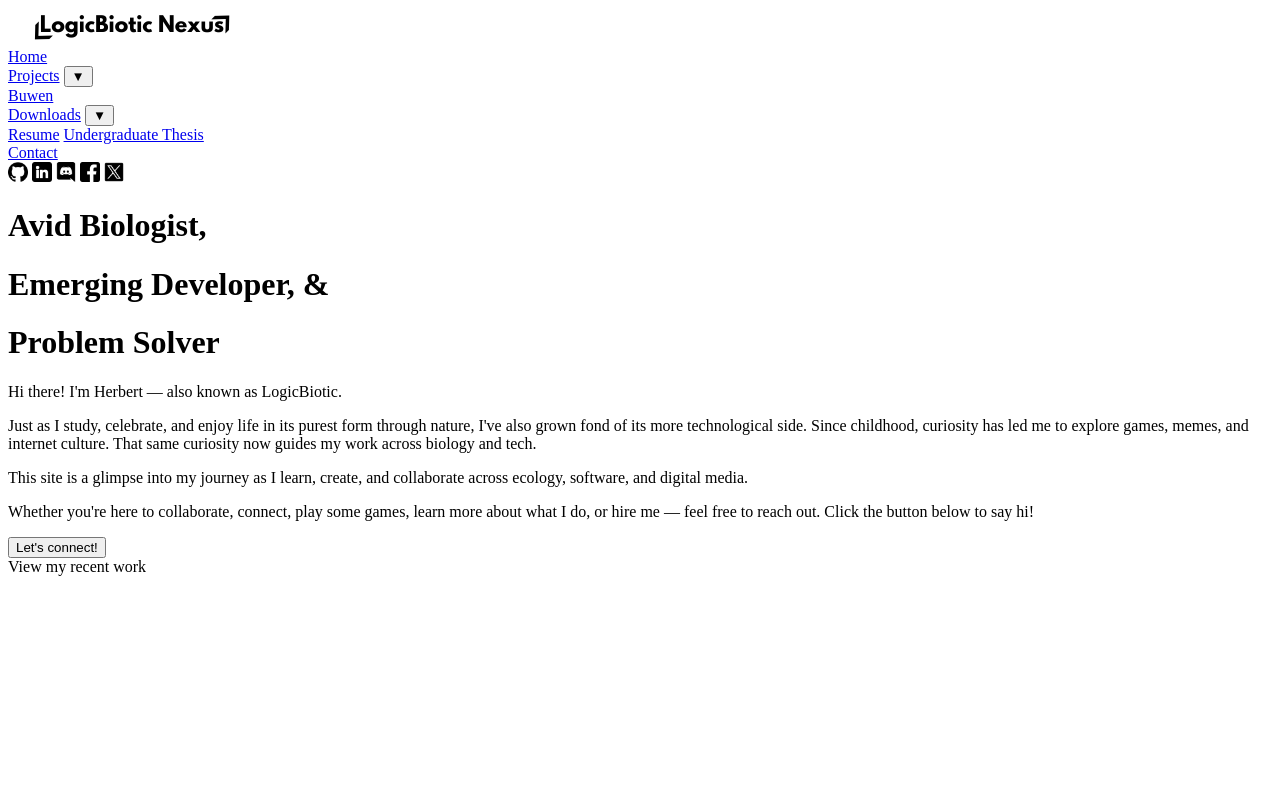
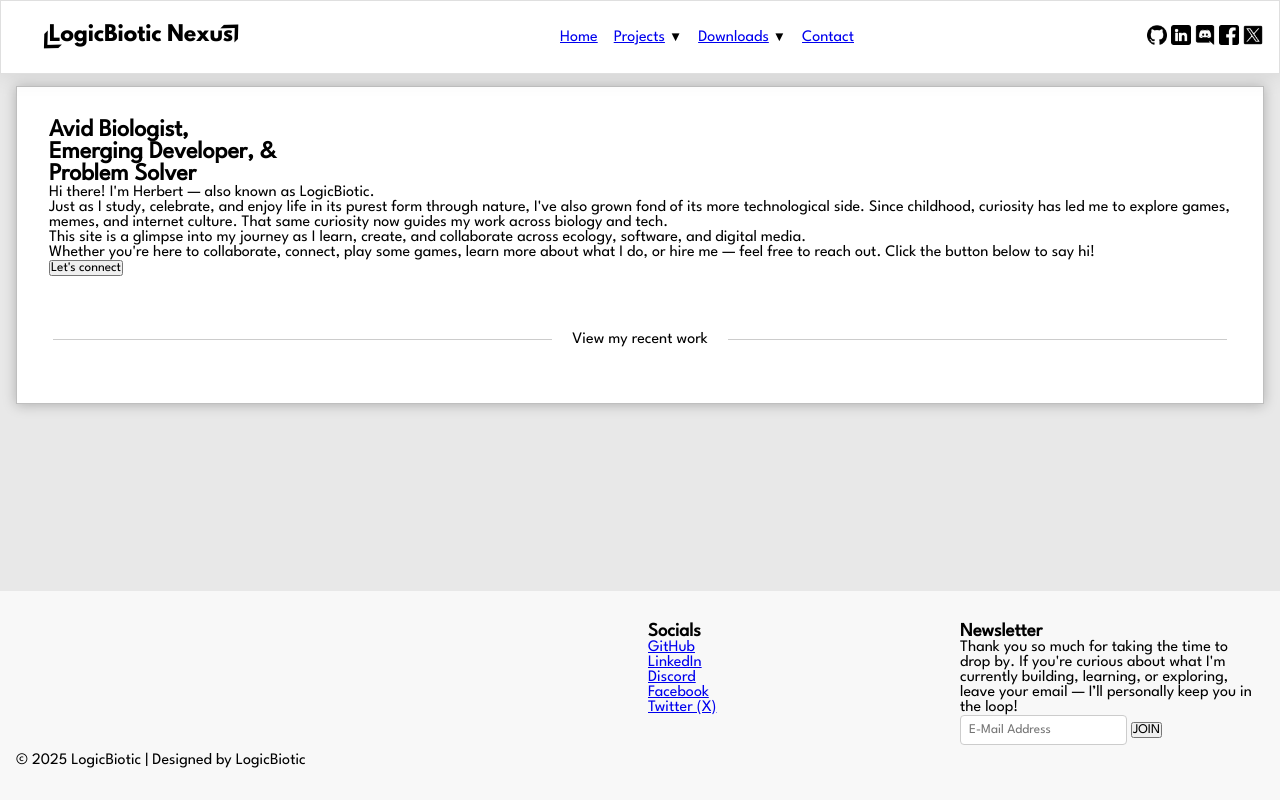
Before and after one commit to LogicBiotic/logicbiotic.github.io, a plain HTML site: page index.html in a window 1280 px wide. Drawn offline with Linux system fonts and the light colour scheme.

Commit message:
Day 2
2nd day of work. Basic CSS present. General formatting for index.

```diff
--- /dev/null
+++ b/assets/script.js
@@ -0,0 +1,39 @@
+document.addEventListener("DOMContentLoaded", function () {
+    // Redirect for Connect button
+    const connect = document.getElementById("connect");
+    if (connect) {
+        connect.addEventListener("click", function () {
+            window.location.href = "contact.html";
+        });
+    }
+
+    // Dropdown toggle logic
+    const dropdownToggles = document.querySelectorAll(".dropdown-toggle");
+
+    dropdownToggles.forEach(button => {
+        button.addEventListener("click", function (e) {
+            e.stopPropagation(); // Prevent click from reaching document
+
+            const parent = button.closest(".nav-item-with-dropdown");
+
+            // Close all other open dropdowns
+            document.querySelectorAll(".nav-item-with-dropdown").forEach(dropdown => {
+                if (dropdown !== parent) {
+                    dropdown.classList.remove("open");
+                }
+            });
+
+            // Toggle current one
+            parent.classList.toggle("open");
+        });
+    });
+
+    // Close all dropdowns if clicking outside
+    document.addEventListener("click", function (e) {
+        document.querySelectorAll(".nav-item-with-dropdown").forEach(dropdown => {
+            if (!dropdown.contains(e.target)) {
+                dropdown.classList.remove("open");
+            }
+        });
+    });
+});
--- a/assets/style.css
+++ b/assets/style.css
@@ -0,0 +1,186 @@
+/*Global declarations*/
+@font-face {
+    font-family: 'League Spartan';
+    src: url('../assets/LeagueSpartan-VariableFont_wght.ttf') format('truetype');
+    font-weight: normal;
+    font-style: normal;
+}
+
+* {
+    font-family: 'League Spartan', sans-serif;
+    margin: 0;
+    padding: 0;
+    box-sizing: border-box;
+}
+
+/* Formatting footer pinned to bottom when page is short */
+html,
+body {
+    height: 100%;
+    margin: 0;
+}
+
+.page-wrapper {
+    display: flex;
+    flex-direction: column;
+    min-height: 100%;
+}
+
+main {
+    flex: 1;
+}
+
+.container {
+    display: flex;
+    flex-direction: column;
+}
+
+/*Navigation bar stuff here*/
+.navbar {
+  display: flex;
+  justify-content: space-between;
+  align-items: center;
+  padding: 1em;
+  min-height: 15%;
+  color: white;
+  background-color: white;
+  border: 1px solid rgba(0, 0, 0, 0.125);
+  box-shadow: 0 1px 25px rgba(0, 0, 0, 0.1);
+  position: relative;
+  z-index: 10;
+}
+
+
+.navigation {
+    display: flex;
+    gap: 1em;
+    align-items: center;
+}
+
+.nav-item-with-dropdown {
+    position: relative;
+}
+
+.dropdown-menu {
+    display: none;
+    position: absolute;
+    top: 100%;
+    left: 0;
+    background-color: #222;
+    border: 1px solid #333;
+    min-width: 150px;
+    z-index: 10;
+}
+
+.dropdown-menu a {
+    display: block;
+    padding: 0.5em 1em;
+    color: white;
+    text-decoration: none;
+}
+
+.dropdown-menu a:hover {
+    background-color: #444;
+}
+
+.nav-item-with-dropdown.open .dropdown-menu {
+    display: block;
+}
+
+.dropdown-toggle {
+    background: none;
+    border: none;
+    cursor: pointer;
+    padding: 0 0;
+}
+
+/*Main stuff here*/
+main {
+    background-color: #e8e8e8;
+    padding: 0.75rem 1rem;
+}
+
+.container {
+    background-color: #fff;
+    padding: 1rem 1rem;
+    border: 1px solid rgba(0, 0, 0, 0.25);
+    box-shadow: 0 1px 12px rgba(0, 0, 0, 0.25);
+}
+
+.intro {
+    padding: 1rem 1rem;
+}
+
+.separator {
+    display: flex;
+    align-items: center;
+    text-align: center;
+    margin: 40px 0;
+}
+
+.separator::before,
+.separator::after {
+    content: "";
+    flex: 1;
+    border-bottom: 1px solid #ccc;
+    margin: 0 20px;
+}
+
+/*Footer stuff here*/
+footer {
+    background-color: #f8f8f8;
+    width: 100%;
+    min-height: 20%;
+}
+
+.footer-content {
+    padding: 2rem 1rem;
+    display: flex;
+    flex-direction: column;
+    width: 100%;
+}
+
+/*4 footer section here*/
+.footer-top {
+    display: flex;
+    flex-wrap: wrap;
+    justify-content: space-between;
+}
+
+.footer-col {
+    flex: 1 1 22%;
+    min-width: 200px;
+    padding: 0 0.5rem;
+}
+
+.footer-col .socials ul {
+    list-style-type: none;
+    padding-left: 0;
+    margin: 0;
+}
+
+.footer-col .newsletter-form input[type="email"] {
+
+    padding: 0.5rem;
+    margin-bottom: 0.5rem;
+    border: 1px solid #ccc;
+    border-radius: 4px;
+}
+
+/*.footer-content .copyright {
+    flex: 2;
+    display: flex;
+    align-self: flex-end;
+    justify-content: center;
+}
+
+
+.footer-content .socials {
+    flex: 1;
+}
+
+
+
+.footer-content .newsletter-form {
+    flex: 1;
+}
--- a/index.html
+++ b/index.html
@@ -3,10 +3,12 @@
 <head>
     <meta charset="UTF-8">
     <title>LogicBiotic Nexus</title>
+    <link rel="icon" href="media/logicbiotic-nexus-logo-twine.png" type="image/png">
     <link rel="stylesheet" href="assets/style.css">
 </head>
 
 <body>
+    <div class="page-wrapper">
         <div class="navbar">
             <div class="logo">
                 <a href="index.html">
@@ -36,7 +38,7 @@
                 <a href="contact.html">Contact</a>
             </div>
 
-        <div class="socials">
+            <div class="social-icons">
                 <a href="https://github.com/LogicBiotic" target="_blank"><img src="media/icons/github-logo.png"
                         alt="GitHub" height="20"></a>
                 <a href="https://www.linkedin.com/in/herbert-f-mendoza/" target="_blank"><img
@@ -45,7 +47,8 @@
                         alt="Discord" height="20"></a>
                 <a href="https://www.facebook.com/herbert.f.mendoza/" target="_blank"><img
                         src="media/icons/facebook-logo.png" alt="Facebook" height="20"></a>
-            <a href="https://x.com/LogicBiotic" target="_blank"><img src="media/icons/x-logo.png" alt="X" height="20"></a>
+                <a href="https://x.com/LogicBiotic" target="_blank"><img src="media/icons/x-logo.png" alt="X"
+                        height="20"></a>
             </div>
         </div>
 
@@ -53,18 +56,20 @@
             <div class="container">
                 <div class="intro">
                     <div class="left">
-                    <h1>Avid Biologist, </h1>
-                    <h1>Emerging Developer, & </h1>
-                    <h1>Problem Solver</h1>
+                        <h2><b>Avid Biologist,</b></h2>
+                        <h2><b>Emerging Developer, &</b></h2>
+                        <h2><b>Problem Solver</b></h2>
                         <p>Hi there! I'm Herbert — also known as LogicBiotic.</p>
                         <p>Just as I study, celebrate, and enjoy life in its purest form through nature, I've also grown
                             fond of its more technological side. Since childhood, curiosity has led me to explore games,
-                        memes, and internet culture. That same curiosity now guides my work across biology and tech.</p>
+                            memes, and internet culture. That same curiosity now guides my work across biology and tech.
+                        </p>
                         <p>This site is a glimpse into my journey as I learn, create, and collaborate across ecology,
                             software, and digital media.</p>
-                    <p>Whether you're here to collaborate, connect, play some games, learn more about what I do, or hire
+                        <p>Whether you're here to collaborate, connect, play some games, learn more about what I do, or
+                            hire
                             me — feel free to reach out. Click the button below to say hi!</p>
-                    <button class="connect">Let's connect!</button>
+                        <button id="connect" class="connect">Let's connect</button>
                     </div>
                     <div class="right">
 
@@ -76,7 +81,48 @@
                 </div>
             </div>
         </main>
-    <footer></footer>
+        <footer>
+            <div class="footer-content">
+                <div class="footer-top">
+                    <div class="footer-col"></div>
+                    <div class="footer-col"></div>
+                    <div class="footer-col">
+                        <div class="socials">
+                            <h3><b>Socials</b></h3>
+                            <ul class="list-unstyled">
+                                <li><a href="https://github.com/LogicBiotic" target="_blank">GitHub</a></li>
+                                <li><a href="https://www.linkedin.com/in/herbert-f-mendoza/"
+                                        target="_blank">LinkedIn</a>
+                                </li>
+                                <li><a href="https://discord.gg/VCCKjUWQ9K" target="_blank">Discord</a></li>
+                                <li><a href="https://www.facebook.com/herbert.f.mendoza/" target="_blank">Facebook</a>
+                                </li>
+                                <li><a href="https://x.com/LogicBiotic" target="_blank">Twitter (X)</a></li>
+                            </ul>
+                        </div>
+                    </div>
+                    <div class="footer-col">
+                        <div class="newsletter-form">
+                            <h3><b>Newsletter</b></h3>
+                            <p>Thank you so much for taking the time to drop by. If you're curious about what I'm
+                                currently building, learning, or exploring, leave your email — I’ll personally keep you
+                                in the loop!</p>
+                            <form action="#" method="post">
+                                <input type="email" name="email" placeholder="E-Mail Address" required>
+                                <button type="submit">JOIN</button>
+                            </form>
+                        </div>
+                    </div>
+                </div>
+                <div class="footer-bottom">
+                    <div class="copyright">
+                        <p>© 2025 LogicBiotic | Designed by LogicBiotic</p>
+                    </div>
+                </div>
+            </div>
+        </footer>
+    </div>
+    <script src="assets/script.js"></script>
 </body>
 
 </html>
```
Also changed, not shown: media/logicbiotic-nexus-favicon-glow.png (added), media/logicbiotic-nexus-favicon-glow2.png (added), media/logicbiotic-nexus-logo-twine.png (added). Lines whose indentation alone changed are shown as unchanged.
